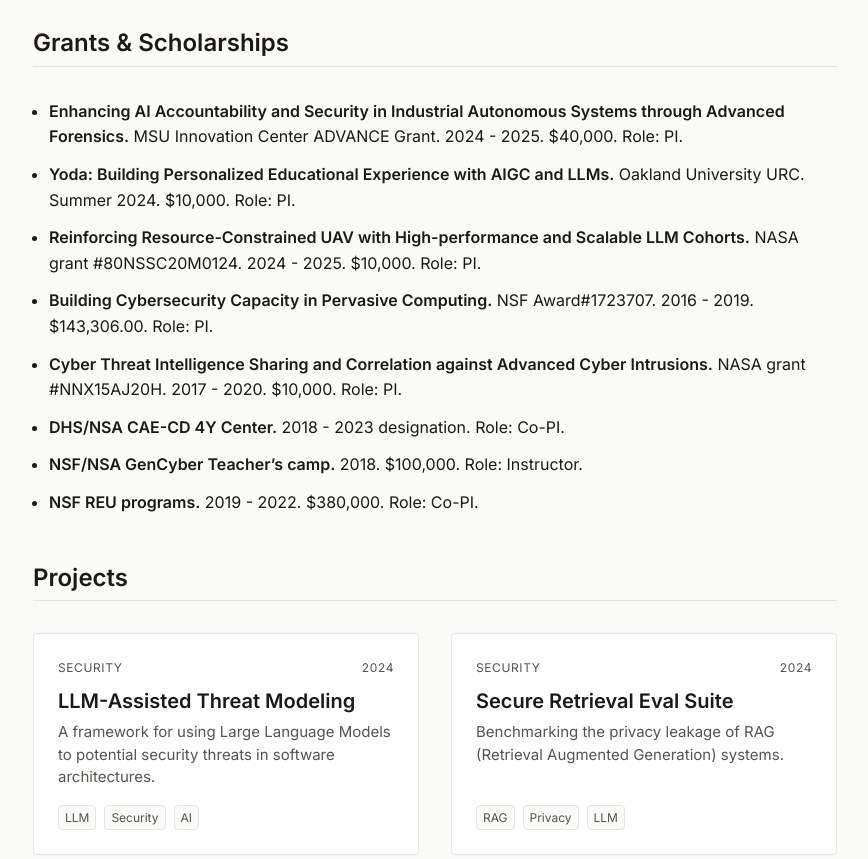
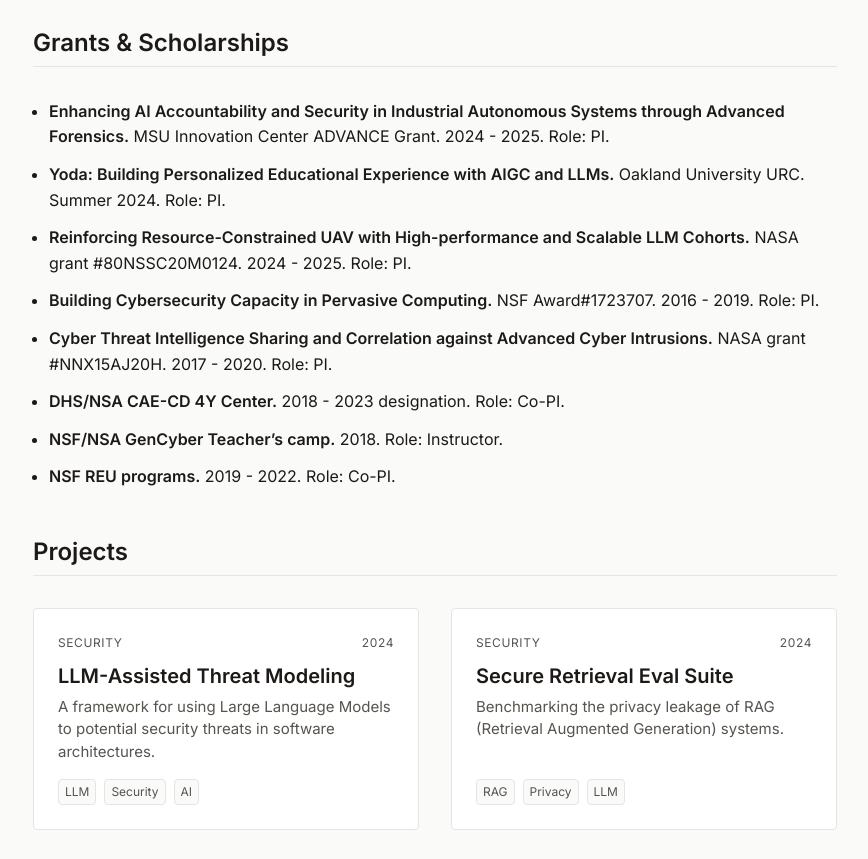
Before and after one commit to anyiliu-mi/anyiliu-mi.github.io, an Astro site: page /research in a window 1280 px wide. Shown: the part 1068-1927 px from the top of the page, without its empty margins (335-1203 px from the left). Built offline with nearby package versions, Linux system fonts and the light colour scheme; Astro itself is replaced by a stand-in of ours; a web font is replaced by a local one.

Commit message:
Remove dollar amounts from Grants section

```diff
--- a/src/pages/research/index.astro
+++ b/src/pages/research/index.astro
@@ -52,14 +52,14 @@
   <section class="section">
     <SectionHeader title="Grants & Scholarships" href="#" linkText="" />
     <ul class="grants">
-      <li><strong>Enhancing AI Accountability and Security in Industrial Autonomous Systems through Advanced Forensics.</strong> MSU Innovation Center ADVANCE Grant. 2024 - 2025. $40,000. Role: PI.</li>
-      <li><strong>Yoda: Building Personalized Educational Experience with AIGC and LLMs.</strong> Oakland University URC. Summer 2024. $10,000. Role: PI.</li>
-      <li><strong>Reinforcing Resource-Constrained UAV with High-performance and Scalable LLM Cohorts.</strong> NASA grant #80NSSC20M0124. 2024 - 2025. $10,000. Role: PI.</li>
-      <li><strong>Building Cybersecurity Capacity in Pervasive Computing.</strong> NSF Award#1723707. 2016 - 2019. $143,306.00. Role: PI.</li>
-      <li><strong>Cyber Threat Intelligence Sharing and Correlation against Advanced Cyber Intrusions.</strong> NASA grant #NNX15AJ20H. 2017 - 2020. $10,000. Role: PI.</li>
+      <li><strong>Enhancing AI Accountability and Security in Industrial Autonomous Systems through Advanced Forensics.</strong> MSU Innovation Center ADVANCE Grant. 2024 - 2025. Role: PI.</li>
+      <li><strong>Yoda: Building Personalized Educational Experience with AIGC and LLMs.</strong> Oakland University URC. Summer 2024. Role: PI.</li>
+      <li><strong>Reinforcing Resource-Constrained UAV with High-performance and Scalable LLM Cohorts.</strong> NASA grant #80NSSC20M0124. 2024 - 2025. Role: PI.</li>
+      <li><strong>Building Cybersecurity Capacity in Pervasive Computing.</strong> NSF Award#1723707. 2016 - 2019. Role: PI.</li>
+      <li><strong>Cyber Threat Intelligence Sharing and Correlation against Advanced Cyber Intrusions.</strong> NASA grant #NNX15AJ20H. 2017 - 2020. Role: PI.</li>
       <li><strong>DHS/NSA CAE-CD 4Y Center.</strong> 2018 - 2023 designation. Role: Co-PI.</li>
-      <li><strong>NSF/NSA GenCyber Teacher’s camp.</strong> 2018. $100,000. Role: Instructor.</li>
-      <li><strong>NSF REU programs.</strong> 2019 - 2022. $380,000. Role: Co-PI.</li>
+      <li><strong>NSF/NSA GenCyber Teacher’s camp.</strong> 2018. Role: Instructor.</li>
+      <li><strong>NSF REU programs.</strong> 2019 - 2022. Role: Co-PI.</li>
     </ul>
   </section>
 
```
